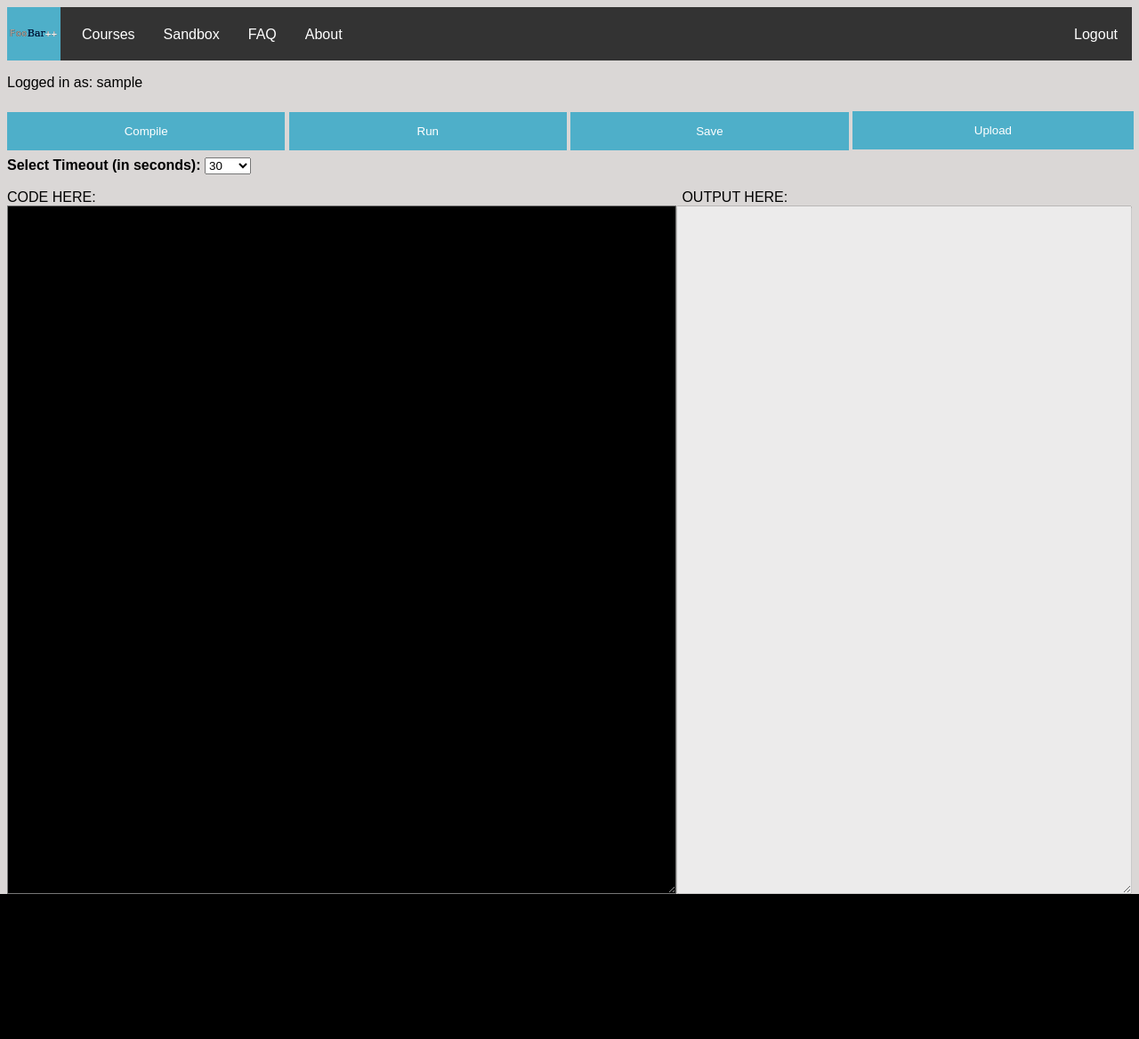
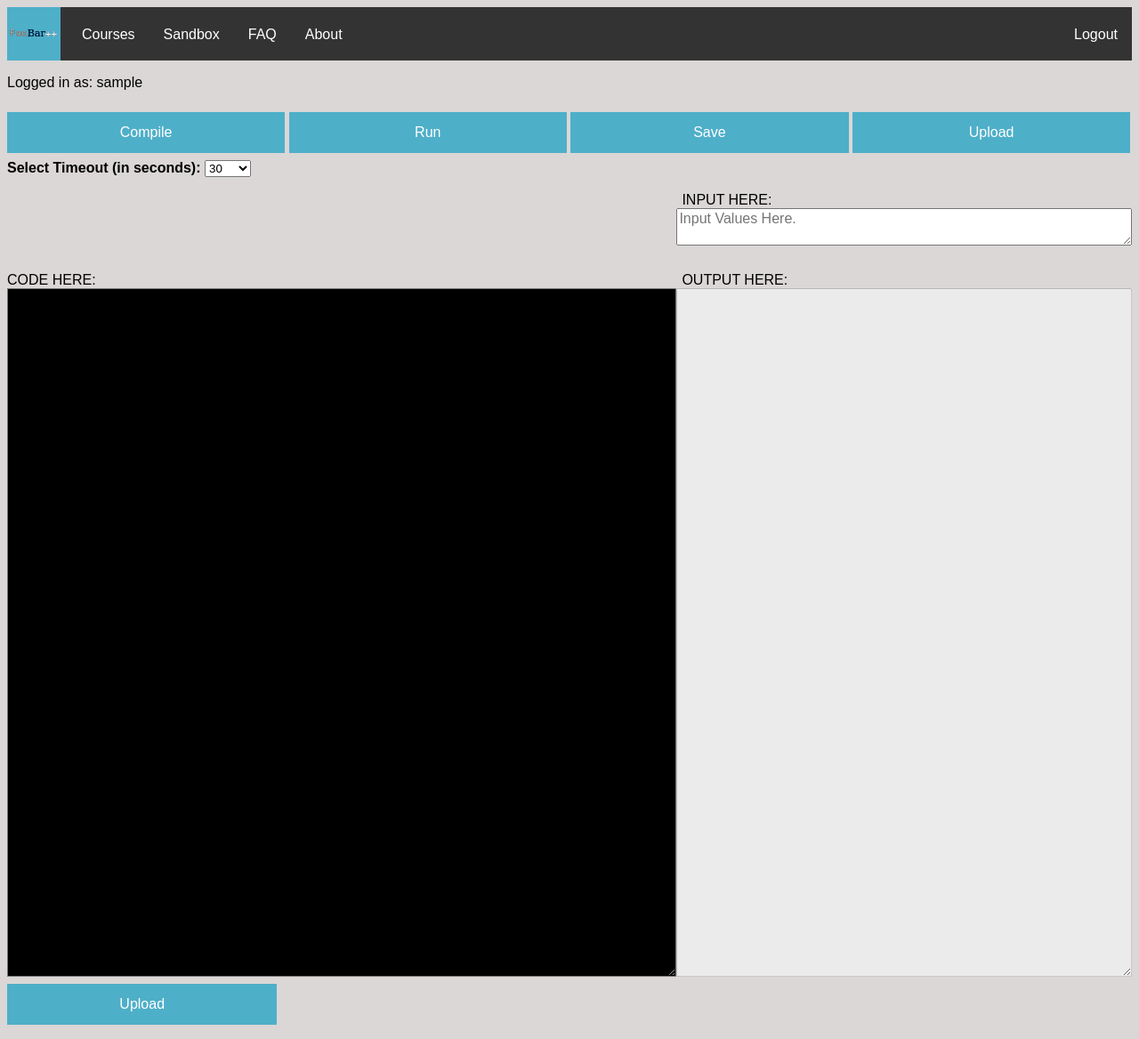
Before and after one commit to LongwoodFooBar/SeniorSeminarProject, a Flask app: page /sandbox in a window 1280 px wide. Shown: the whole page at 89% size. Before the commit the page ends 1005 px from the top, so only its background shows below. Run offline with Flask 2, Linux system fonts and the light colour scheme; the visitor is signed in with stand-in values (Sample User, id 1).

Commit message:
CSS styling things

```diff
--- a/static/styles.css
+++ b/static/styles.css
@@ -25,23 +25,21 @@ input[type=text], input[type=password] {
 /* Set a style for all buttons */
 button {
     /*background-color: #4CAF50;*/
-	background-color: #4EAFC9;
+    background-color: #4EAFC9;
     color: white;
     padding: 14px 20px;
     margin: 8px 0;
     border: none;
     cursor: pointer;
-    width: 100%;
+    width: 25%;
+    font-size: 100%;
 }
 
 button:hover {
     opacity: 0.8;
 }
 button#prompt{
-	position: absolute;
-	top: 117px;
-	width: 24.7%;
-	right: 6px;
+	width: 24%;
 }
 /* Extra styles for the cancel button */
 .cancelbtn {
@@ -91,6 +89,9 @@ span.psw {
     background-color: #fefefe;
     margin: 5% auto 15% auto; /* 5% from the top, 15% from the bottom and centered */
     width: 80%; /* Could be more or less, depending on screen size */
+    padding: 16px;
+    text-align: center;
+    font-size: 100%;
 }
 
 .close:hover,
@@ -119,7 +120,7 @@ span.psw {
 	border: none;
 	text-align: left;
 	outline: none;
-	 font-size: 15px;
+	font-size: 100%;
 }
 
 .Profcollapsible {
@@ -131,19 +132,19 @@ span.psw {
 	border: none;
 	text-align: left;
 	outline: none;
-	 font-size: 15px;
+	font-size: 100%;
 }
 
 .memcollapsible {
 	background-color: #777;
 	color: white;
 	cursor: pointer;
-	padding: 5px;
+	padding: 18px;
 	width: 100%;
 	border: none;
 	text-align: left;
 	outline: none;
-	 font-size: 15px;
+	font-size: 100%;
 }
 
 .active, .collapsible:hover {
--- a/templates/addcourse.html
+++ b/templates/addcourse.html
@@ -48,6 +48,7 @@
 			<br />
                         <input type="text" placeholder="List Student's Emails" name="listStudent">
 			<br /><br />
+			<div name="error">{{error}}</div>
 			<button type="submit">Submit</button>
 	</div>
 </body>
--- a/templates/login.html
+++ b/templates/login.html
@@ -21,8 +21,10 @@
 				<input type="text" placeholder="Enter Email" name="username" required>
 				<label for="password"><b>Password</b></label>
 				<input type="password" placeholder="Enter Password" name="password" required>
+				<div style="position:fixed; width:100%; left:25%">
 				<button type="submit" onclick="validate();">Login</button>
 				<a href="{{url_for('signup')}}"><button type="button">Sign Up</button></a>
+				</div>
 				<label>
 					<div name='errordiv' class='errmsg'>{{loginerror}}</div>
 				</label>
--- a/templates/sandbox.html
+++ b/templates/sandbox.html
@@ -82,28 +82,25 @@
 					}
 				}
 			</script>
-			<div>
+				<div style="width:100%; right:0.6%">
 				<nav>
-					<button type="submit" name="sandbox" value="compile" style="width:24.7%">Compile</button></a>
-					<button type="submit" name="sandbox" value="run" style="width:24.7%">Run</button></a>
-					<button type="submit" name="sandbox" value="save" style="width:24.7%">Save</button></a>
+					<button type="submit" name="sandbox" value="compile" style="width:24.7%">Compile</button>
+					<button type="submit" name="sandbox" value="run" style="width:24.7%">Run</button>
+					<button type="submit" name="sandbox" value="save" style="width:24.7%">Save</button>
+					<button id="prompt" type="button" name="sandbox" value="upload" style="width:24.7%"> Upload </button>
 					<div id="myModal" class="modal">
 
  					 	<!-- Modal content -->
 					<div class="modal-content">
-					<span class="close">&times;</span>
+					<span class="close" style="float:left">&times;</span>
     						<p>Upload file here:</p>
 						<input type="file" name="uploadfile"></input>
-						<button type="submit" name="sandbox" value="upload" style="width:24.7%">Upload</button>
-					</div>
+						<button type="submit" value="upload" style="width:25%">Upload</button>
 
 					</div>
-					<script>					// Get the modal
-					</script>
-
-</nav>
-</div>
-
+					</div>
+				</nav>
+			</div>
 <div style="float:left">
 	<b>Select Timeout (in seconds):</b>
 	<select name="timeout">
@@ -116,17 +113,26 @@
 	</select>
 </div>
 <br /><br />
+	<div style="float:right;width:40%; height=5vw">
+   	INPUT HERE:
+	</div>
+	<br />
+	<div>
+		<textarea type="text" name="cin" style="width:40%; float:right; font-family:Arial; font-size:12pt" placeholder="Input Values Here."></textarea><br /><br />
+	</div>
+
+<br /> <br />
 <div style="float:left;width:59%; height=5vw">
    CODE HERE:
-	  </div>
+</div>
 
 		<div style="float:right;width:40%; height=5vw">
 		OUTPUT HERE:
 		</div>
 		<br>
+
 		<div>
-		<textarea type="text" id="code" name="code" style="font-family:Arial; font-size:12pt; width:59%; height:60vw; float:left;
-		background-color:black;color:white">{{code}}</textarea>
+		<textarea type="text" id="code" name="code" style="font-family:Arial; font-size:12pt; width:59%; height:60vw; float:left; background-color:black;color:white">{{code}}</textarea>
 		</div>
 
 		<div>
```
Also changed, not shown: templates/assignment.html (+9 -13 lines), templates/signup.html (+6 -3 lines).
